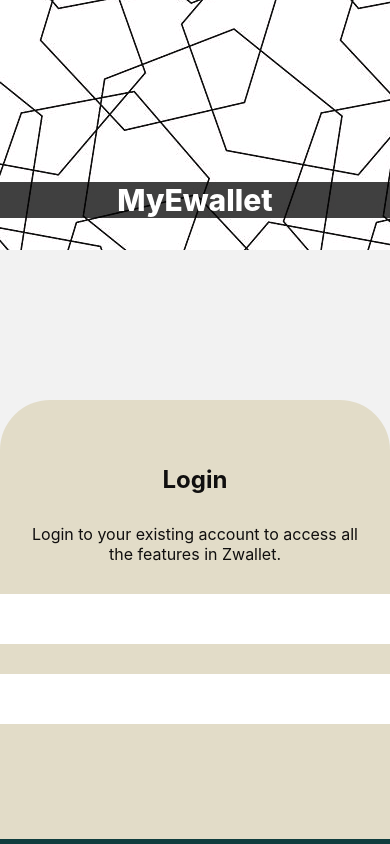
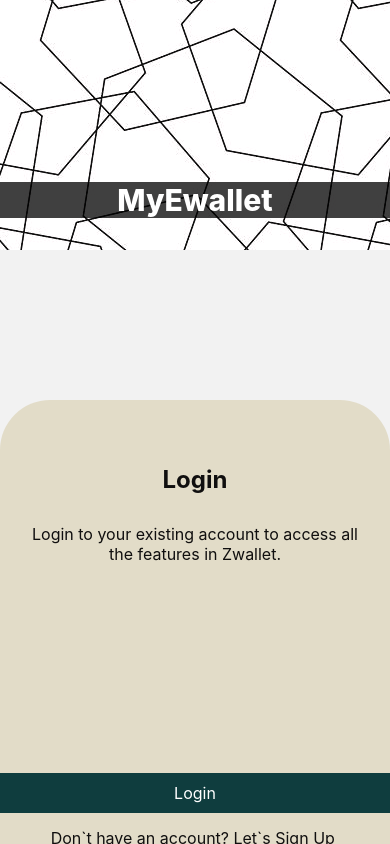
Before and after one commit to pridantaraka/MyEwallet_ReactNative, a React Native app: screen /Login in a window 390 px wide. Built offline with nearby package versions, Linux system fonts and the light colour scheme.

Commit message:
integrasi login update

```diff
--- a/App.js
+++ b/App.js
@@ -1,16 +1,16 @@
 import React from 'react';
-import Main from './src/screens/main';
+import Main from './src/screens/Main';
 import {Provider} from 'react-redux';
 import {store, persistor} from './src/redux/store';
 import {PersistGate} from 'redux-persist/integration/react';
 
 const App = () => {
   return (
-    <Provider store={store}>
-      <PersistGate persistor={persistor}>
+    <PersistGate persistor={persistor}>
+      <Provider store={store}>
         <Main />
-      </PersistGate>
-    </Provider>
+      </Provider>
+    </PersistGate>
   );
 };
 
--- a/src/helpers/http.js
+++ b/src/helpers/http.js
@@ -7,7 +7,7 @@ const http = token => {
   }
   return axios.create({
     headers,
-    baseURL: 'https://fw9-backend-seven.vercel.app',
+    baseURL: 'https://fw9-backend-seven.vercel.app/',
   });
 };
 
--- a/src/redux/asyncActions/auth.js
+++ b/src/redux/asyncActions/auth.js
@@ -12,10 +12,10 @@ export const login = createAsyncThunk('auth/login', async request => {
         'content-type': 'application/x-www-form-urlencoded',
       },
     });
+    console.log('ini data dari request', data);
     result.successMsg = data.message;
-    result.token = data.result[0].token;
-    result.pin = data.result[0].pin;
-    result.id = data.result[0].id;
+    result.token = data.results.token;
+    result.pin = data.results.pin;
     return result;
   } catch (e) {
     console.log('login gagal');
--- a/src/redux/reducers/auth.js
+++ b/src/redux/reducers/auth.js
@@ -3,7 +3,6 @@ import {login, register} from '../asyncActions/auth';
 
 const initialState = {
   token: null,
-  id: null,
   errorMsg: null,
   successMsg: null,
   deviceToken: null,
@@ -28,12 +27,11 @@ export const auth = createSlice({
     build.addCase(login.fulfilled, (state, action) => {
       const token = action.payload?.token;
       const pin = action.payload?.pin;
-      const id = action.payload?.id;
       state.errorMsg = action.payload?.error;
+      console.log('ini reducers', action.payload);
       if (token) {
         state.token = token;
         state.pin = pin;
-        state.id = id;
       } else {
         state.errorMsg = action.payload?.errorMsg;
         state.successMsg = action.payload?.successMsg;
@@ -44,4 +42,4 @@ export const auth = createSlice({
 
 export default auth.reducer;
 export {login};
-export const {logOut, saveToken} = auth.actions;
+export const {logout, saveToken} = auth.actions;
--- a/src/redux/reducers/index.js
+++ b/src/redux/reducers/index.js
@@ -2,6 +2,7 @@ import {combineReducers} from '@reduxjs/toolkit';
 import {persistReducer} from 'redux-persist';
 import AsyncStorage from '@react-native-async-storage/async-storage';
 import auth from '../reducers/auth';
+
 const authConfig = {
   key: 'auth',
   storage: AsyncStorage,
--- a/src/screens/auth/Login.js
+++ b/src/screens/auth/Login.js
@@ -5,14 +5,14 @@ import {
   ImageBackground,
   ScrollView,
   Alert,
+  TextInput,
 } from 'react-native';
 import React from 'react';
 import styles from '../../styles/auth';
-import InputLogin from '../../components/InputLogin';
-import imagebg from '../../assets/images/polabg.jpg';
 import {login} from '../../redux/asyncActions/auth';
 import {useDispatch, useSelector} from 'react-redux';
-import {useState} from 'react';
+import {useState, useEffect} from 'react';
+import imagebg from '../../assets/images/polabg.jpg';
 
 // const FormLogin = ({errors, handleChange, handleSubmit, navigation}) => {
 //   return (
@@ -70,9 +70,13 @@ const Login = ({navigation}) => {
   };
 
   const onLogin = () => {
-    console.log('ini data', data);
+    // console.log('ini data', data);
     dispatch(login(data));
   };
+
+  // React.useEffect(() => {
+  //   dispatch(navigation());
+  // },[]);
 
   return (
     <>
@@ -95,17 +99,23 @@ const Login = ({navigation}) => {
             </View>
             <View>
               <View style={styles.inputWrapper}>
-                <InputLogin
+                {/* <InputLogin
                   name="email"
                   type="email-address"
                   placeholder="Email"
                   icon="mail-outline"
                   onChangeText={emailNew => setEmail(emailNew)}
                   initialValue={email}
+                /> */}
+                <TextInput
+                  type="email-address"
+                  placeholder="Email"
+                  onChangeText={emailNew => setEmail(emailNew)}
+                  initialValue={email}
                 />
               </View>
               <View style={styles.inputWrapper}>
-                <InputLogin
+                {/* <InputLogin
                   name="password"
                   type="password"
                   placeholder="Password"
@@ -113,6 +123,13 @@ const Login = ({navigation}) => {
                   onChangeText={passwordNew => setPassword(passwordNew)}
                   initialValue={password}
                   secure={true}
+                /> */}
+                <TextInput
+                  placeholder="Enter your password"
+                  scure={true}
+                  onChangeText={passwordNew => setPassword(passwordNew)}
+                  initialValue={password}
+                  secureTextEntry={!showText}
                 />
               </View>
               <View style={styles.inputWrapper}>
--- a/src/screens/main.js
+++ b/src/screens/main.js
@@ -1,6 +1,7 @@
 import React from 'react';
 import {createNativeStackNavigator} from '@react-navigation/native-stack';
 import {NavigationContainer} from '@react-navigation/native';
+import {useSelector} from 'react-redux';
 
 import Login from './auth/Login';
 import HomeStack from './HomeStack';
@@ -10,10 +11,20 @@ import ResetPwd from './auth/ResetPwd';
 
 const Stack = createNativeStackNavigator();
 
-const main = () => {
+const Main = () => {
+  const token = useSelector(state => state.auth.token);
+  console.log('ini token main', token);
   return (
     <NavigationContainer>
       <Stack.Navigator>
+        {token ? (
+          <Stack.Screen
+            options={{headerShown: false}}
+            name="HomeStack"
+            component={HomeStack}
+          />
+        ) : (
+          <>
             <Stack.Screen
               name="Login"
               component={Login}
@@ -34,14 +45,11 @@ const main = () => {
               component={ResetPwd}
               options={{headerShown: false}}
             />
-        <Stack.Screen
-          options={{headerShown: false}}
-          name="HomeStack"
-          component={HomeStack}
-        />
+          </>
+        )}
       </Stack.Navigator>
     </NavigationContainer>
   );
 };
 
-export default main;
+export default Main;
```
Lines whose indentation alone changed are shown as unchanged.
